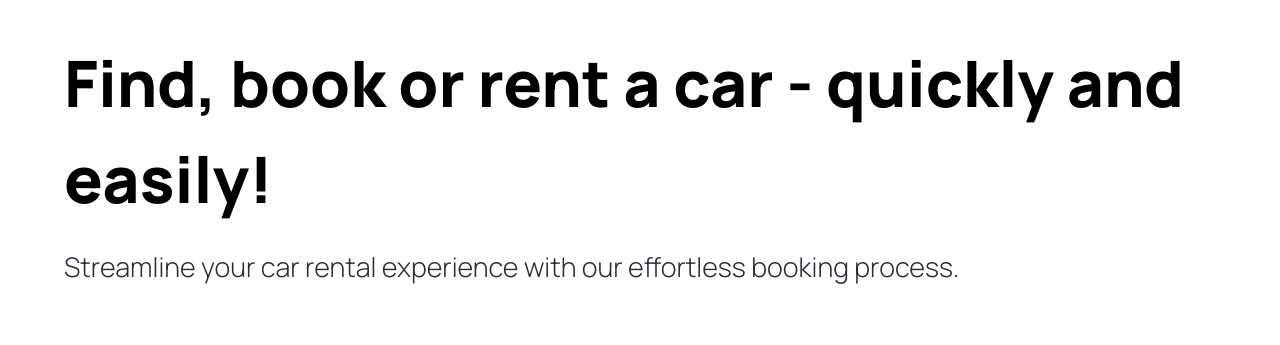
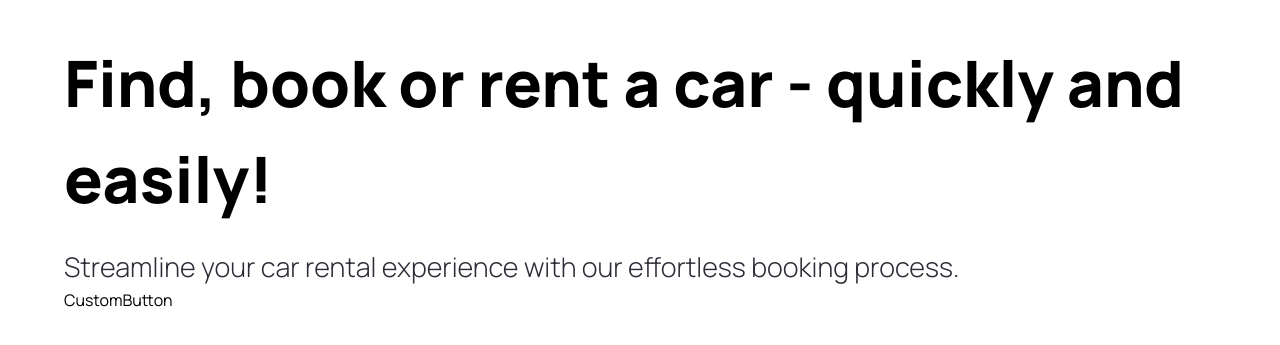
Before and after one commit to shubhanshu-02/Auto-rental-platform, a Next.js app: page / in a window 1280 px wide. Shown: the part 109-454 px from the top of the page. Built offline with nearby package versions, Linux system fonts and the light colour scheme.

Commit message:
add CustomButton to page.tsx

```diff
--- a/components/Hero.tsx
+++ b/components/Hero.tsx
@@ -1,3 +1,5 @@
+import CustomButton from "./CustomButton"
+
 const Hero = () =>{
     return (
         <div className="hero">
@@ -6,6 +8,7 @@ const Hero = () =>{
         <p className="hero__subtitle">
             Streamline your car rental experience with our effortless booking process.
         </p>
+        <CustomButton />
         </div>
         </div>
     )
```
